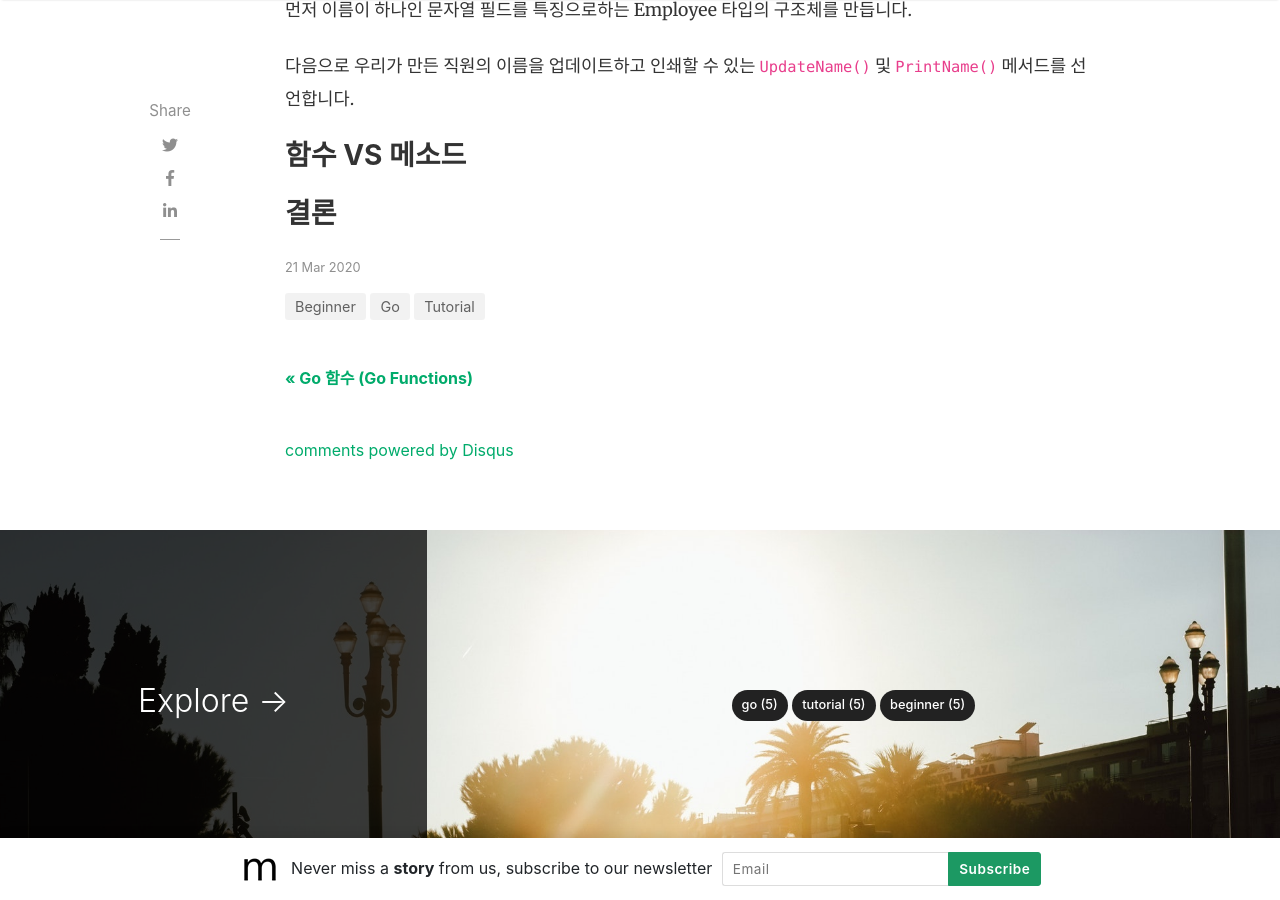
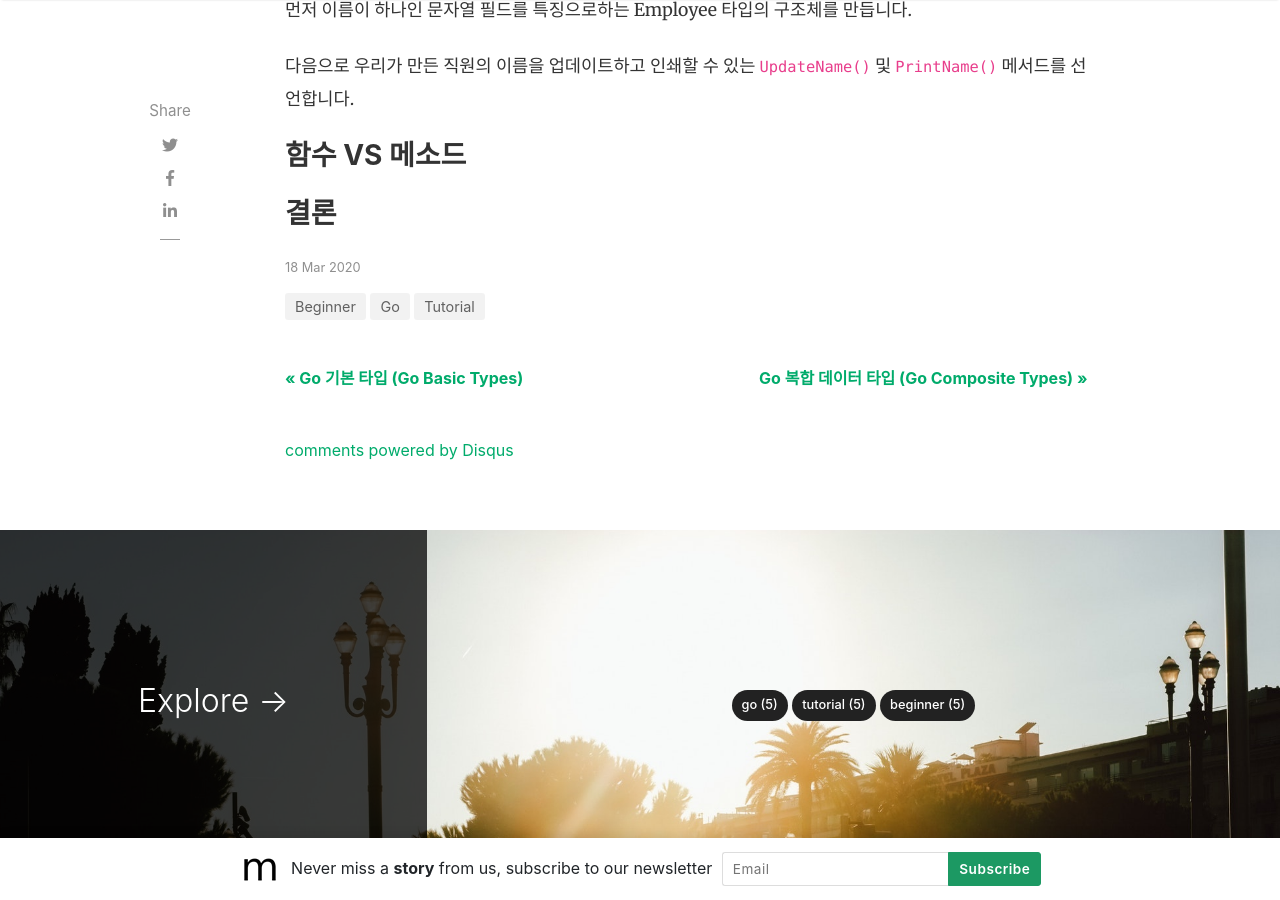
Before and after one commit to sunskyjhk/sunskyjhk.github.io, a Jekyll site: the page built from _posts/2020-03-21-Ch05-Go-Methods-Tutorial.md, in a window 1280 px wide and 900 px high, scrolled down 1478 px. Built offline with Jekyll 4.4.1, drawn with Linux system fonts in a browser that asks for light colours; nearby versions of some CDN libraries; comment, search, counter and statistics services are not loaded.

```diff
--- a/_config.yml
+++ b/_config.yml
@@ -4,7 +4,7 @@ title: "Sun & Sky Tech Blog"
 description: "programming, AI Research, Physics, Mathematics"
 logo: 'assets/images/logo.png'
 favicon: 'assets/images/logo.png'
-baseurl: /sunskyjhk.github.io
+baseurl:
 google_analytics: 'UA-46278016-1'
 disqus: 'demowebsite'
 mailchimp-list: 'https://wowthemes.us11.list-manage.com/subscribe/post?u=8aeb20a530e124561927d3bd8&amp;id=8c3d2d214b'
--- a/_posts/2020-03-21-Ch05-Go-Methods-Tutorial.md
+++ b/_posts/2020-03-21-Ch05-Go-Methods-Tutorial.md
@@ -2,7 +2,7 @@
 layout: post
 title: "Go 메서드 (Go Methods)"
 author: Sun
-date: 2020-03-21 05:00:01 -0900
+date: 2020-03-18 05:00:01 -0900
 categories: [Go, Tutorial, Beginner]
 image: assets/images/golang.svg
 featured: true
```
Also changed, not shown: 10 other files.
